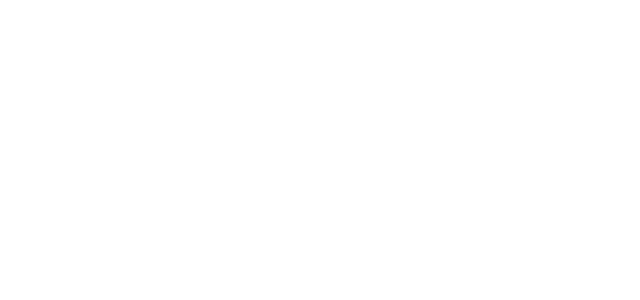
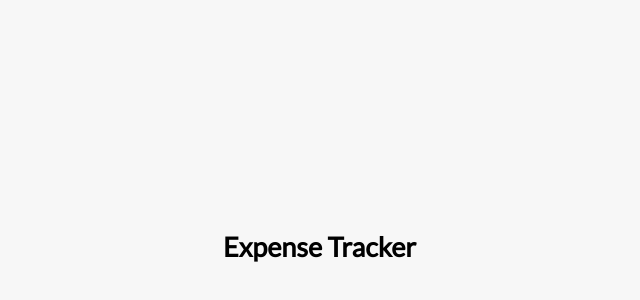
Before and after one commit to lukaskourilcz/vue-tutorials, a Vue app in the folder expense-tracker/: page / in a window 1280 px wide. Shown: the part 150-450 px from the top of the page, without its empty margins (217-857 px from the left). Built offline with nearby package versions, Linux system fonts and the light colour scheme.

Commit message:
header, balance done

```diff
--- a/expense-tracker/src/App.vue
+++ b/expense-tracker/src/App.vue
@@ -1,8 +1,12 @@
 <script setup>
+import Header from './components/Header.vue';
 </script>
 
 <template>
+<Header />
+<div class="container">
 
+</div>
 </template>
 
 <style scoped>
--- /dev/null
+++ b/expense-tracker/src/components/Balance.vue
@@ -0,0 +1,4 @@
+<template>
+    <h4>Your Balance</h4>
+    <h1 id="balance">$0.00</h1>
+</template>
--- /dev/null
+++ b/expense-tracker/src/components/Header.vue
@@ -0,0 +1,3 @@
+<template>
+    <h2>Expense Tracker</h2>
+</template>
--- a/expense-tracker/src/main.js
+++ b/expense-tracker/src/main.js
@@ -1,3 +1,4 @@
+import './assets/style.css'
 import { createApp } from 'vue'
 import App from './App.vue'
 
```
Also changed, not shown: expense-tracker/src/components/AddTransaction.vue (added), expense-tracker/src/components/IncomeExpenses.vue (added), expense-tracker/src/components/TransactionList.vue (added).
